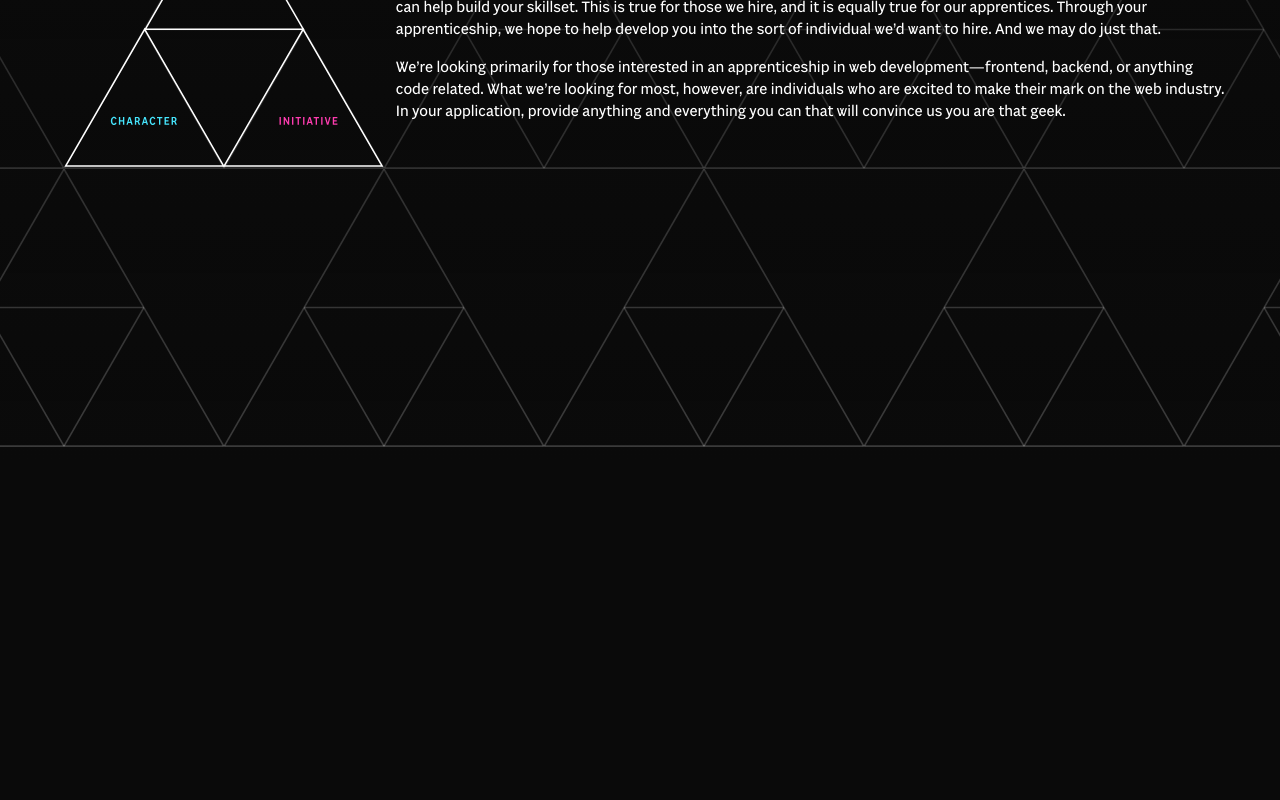
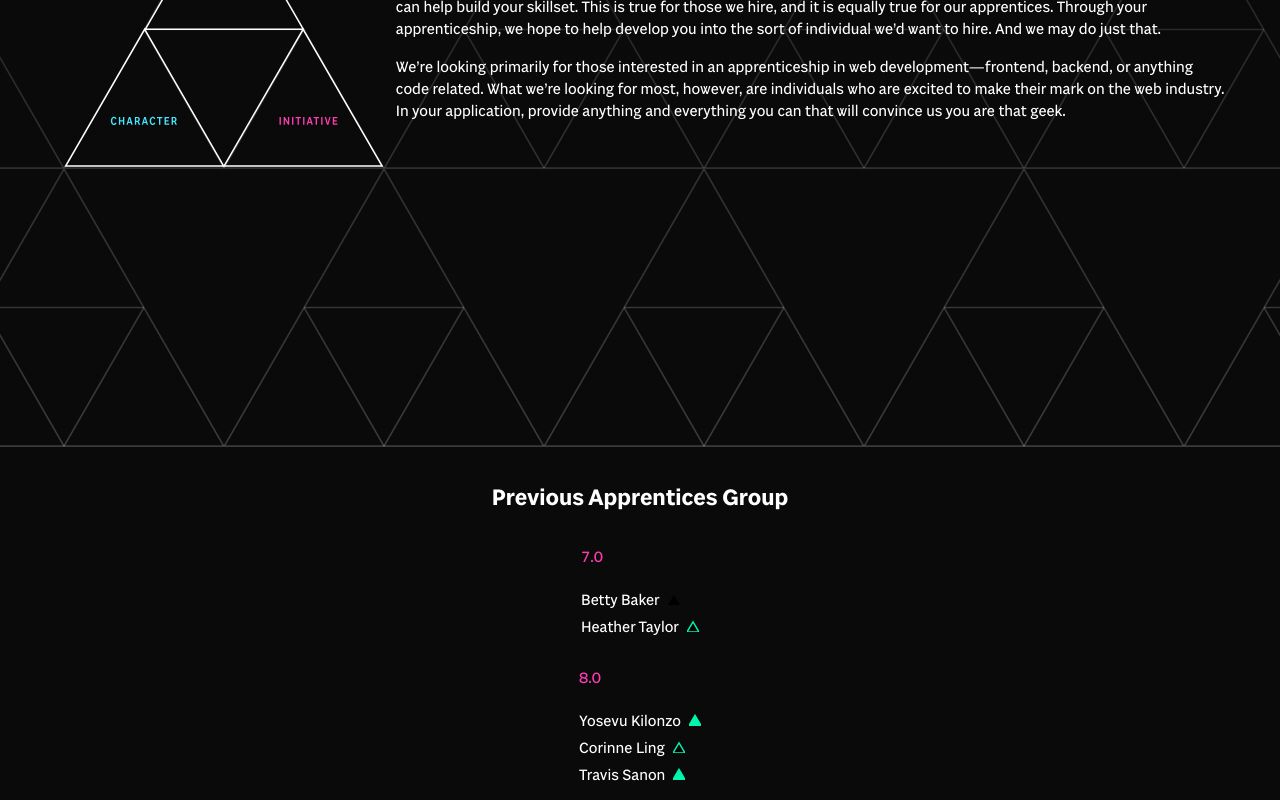
Before and after one commit to sparkbox/apprentices-page-next, a Next.js app: page /components in a window 1280 px wide. Shown: the part 2123-2923 px from the top of the page. Before the commit the page ends 2585 px from the top, so only its background shows below. Built offline with nearby package versions, Linux system fonts and the light colour scheme.

Commit message:
feat: add previous apprentices group
Adds previous apprentices group component and tests.

References FSA21V2-147

```diff
--- /dev/null
+++ b/components/previous-apprentices-group/previous-apprentices-group.js
@@ -0,0 +1,48 @@
+import React from 'react';
+import PropTypes from 'prop-types';
+import styles from './previous-apprentices-group.module.scss';
+
+const makePreviousApprentice = (apprentice) => {
+  let svgStyleClass = '';
+  if (apprentice.status === 'current') svgStyleClass = 'current-employee-svg';
+  if (apprentice.status === 'previous') svgStyleClass = 'past-employee-svg';
+
+  return (
+    <li
+      className={styles['previous-apprentices-group__apprentice']}
+      data-testid={apprentice.name}
+    >
+      {apprentice.name}
+      <svg id="triangle" viewBox="0 0 100 100" className={styles['employee-svg']}>
+        <polygon
+          points="50 15, 100 100, 0 100"
+          className={styles[svgStyleClass]}
+        />
+      </svg>
+    </li>
+  );
+};
+
+const PreviousApprenticesGroup = ({ version, statuses }) => (
+  <section className={styles['previous-apprentices-group']}>
+    <p
+      className={styles['previous-apprentices-group__version']}
+      data-testid={version}
+    >
+      {version}
+    </p>
+    <ul className={styles['previous-apprentices-group__apprentices']}>
+      {statuses.map(makePreviousApprentice)}
+    </ul>
+  </section>
+);
+
+PreviousApprenticesGroup.propTypes = {
+  version: PropTypes.string.isRequired,
+  statuses: PropTypes.arrayOf(PropTypes.shape({
+    name: PropTypes.string,
+    status: PropTypes.oneOf(['current', 'previous']),
+  })).isRequired,
+};
+
+export default PreviousApprenticesGroup;
--- /dev/null
+++ b/components/previous-apprentices-group/previous-apprentices-group.module.scss
@@ -0,0 +1,38 @@
+@use '../../styles/colors' as *;
+@use '../../styles/spacing' as *;
+@use '../../styles/fonts' as *;
+
+.employee-svg {
+  width: 0.75rem;
+  padding-left: 0.5rem;
+  fill: black;
+}
+
+.past-employee-svg {
+  stroke: $c-highlight-green;
+  stroke-width: 0.75rem;
+}
+
+.current-employee-svg {
+  stroke: $c-highlight-green;
+  stroke-width: 1rem;
+  fill: $c-highlight-green;
+}
+
+.previous-apprentices-group {
+  &__version {
+    color: $c-highlight-pink;
+    padding-bottom: 0.5rem;
+  }
+
+  &__apprentices {
+    padding: 0;
+    list-style-type: none;
+  }
+
+  &__apprentice {
+    &:not(&:last-child) {
+      padding-bottom: 0.5rem;
+    }
+  }
+}
--- a/pages/components.js
+++ b/pages/components.js
@@ -4,12 +4,36 @@ import Apprentice from '../components/apprentice/apprentice';
 import SocialLinks from '../components/social-links/social-links';
 import ApprenticeQualities from '../components/apprentice-qualities/apprentice-qualities';
 import Hero from '../components/hero/hero';
+import PreviousApprenticesGroup from '../components/previous-apprentices-group/previous-apprentices-group';
 
 const Components = () => {
   const links = [
     { href: 'personal', text: 'Personal' },
     { href: 'https://www.linkedin.com/', text: 'Linkedin' },
     { href: 'https://www.github.com/', text: 'Github' },
+  ];
+
+  const apprenticeClassSevenApprentices = [
+    { name: 'Betty Baker' },
+    {
+      name: 'Heather Taylor',
+      status: 'previous',
+    },
+  ];
+
+  const apprenticeClassEightApprentices = [
+    {
+      name: 'Yosevu Kilonzo',
+      status: 'current',
+    },
+    {
+      name: 'Corinne Ling',
+      status: 'previous',
+    },
+    {
+      name: 'Travis Sanon',
+      status: 'current',
+    },
   ];
 
   return (
@@ -27,6 +51,15 @@ const Components = () => {
       <Hero />
       <h2>Apprentice Qualities</h2>
       <ApprenticeQualities />
+      <h2>Previous Apprentices Group</h2>
+      <PreviousApprenticesGroup
+        version="7.0"
+        statuses={apprenticeClassSevenApprentices}
+      />
+      <PreviousApprenticesGroup
+        version="8.0"
+        statuses={apprenticeClassEightApprentices}
+      />
     </main>
   );
 };
```
Also changed, not shown: 1 other file (tests, documents, lock files or other folders).
